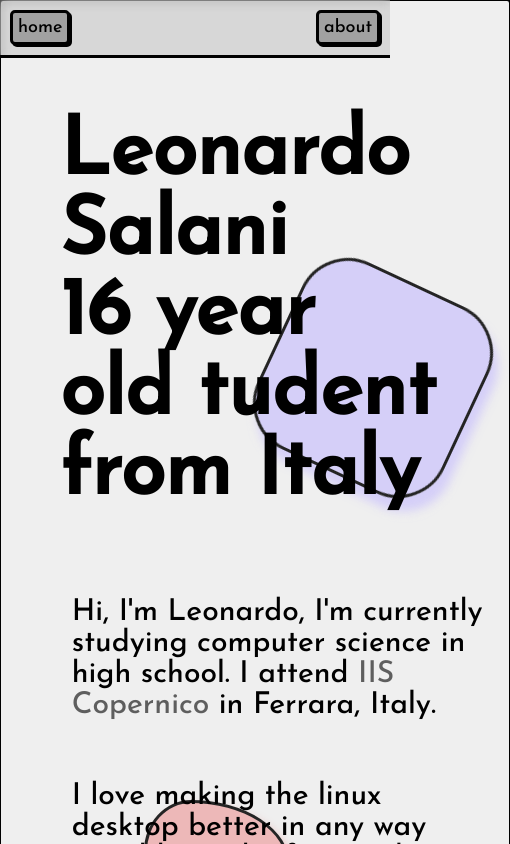
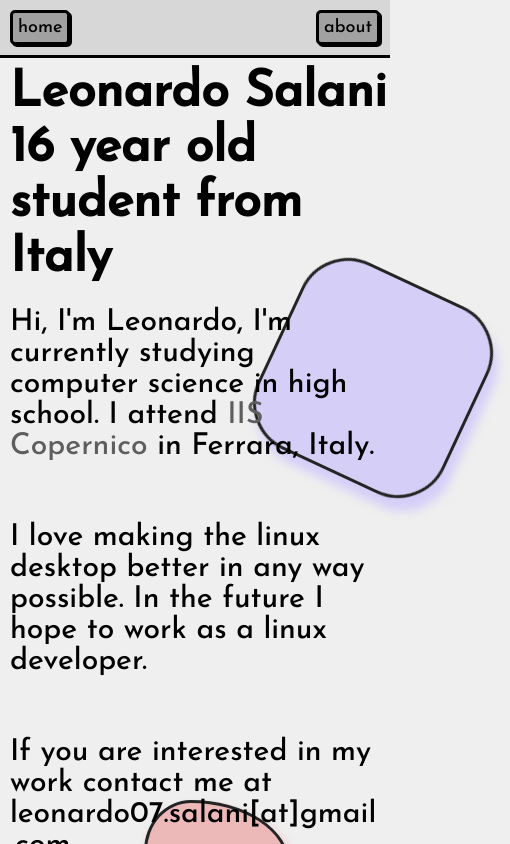
Before and after one commit to SalaniLeo/SalaniLeo, a SvelteKit app: page /about in a window 390 px wide. Shown: the top 844 px of the page, 510 px wide, since content can reach past the window. Built offline with nearby package versions, Linux system fonts and the light colour scheme.

Commit message:
Added mobile

```diff
--- a/src/app.css
+++ b/src/app.css
@@ -13,10 +13,14 @@
   }
 
   .container{
+    height: fit-content;
+    padding: 40px;
+    width: 50vw;
+  }
+
+  .full{
     height: 100vh;
-    padding: 40px;
-    min-height: 700px;
-    width: 50vw;
+    max-height: 1080px;
   }
 
   * {
@@ -57,6 +61,12 @@
   .title {
     color: var(--text-color);
     font-size: 50px;
+  }
+
+  .screenshot{
+    width: 100%;
+    position: relative;
+    left: -10px;
   }
 
   .button {
@@ -131,6 +141,25 @@
     transform: scaleX(1);
   }
 
-  @media screen and (max-width: 768px) {
-
+  @media screen and (max-width: 900px) {
+    #rightcontent {
+      display: none;
+    }
+    #scrollview {
+      width: 100vw !important;
+    }
+    .container{
+      padding: 10px;
+      padding-top: 20px;
+      width: 100vw;
+    }
+    #list {
+      display: grid;
+      color: var(--link-color);
+      position: relative;
+      left: -20px;
+    }
+    .border{
+      border-bottom: 2px solid #242424;
+    }
   }
--- a/src/app.html
+++ b/src/app.html
@@ -4,6 +4,7 @@
 		<meta charset="utf-8" />
 		<link rel="icon" href="%sveltekit.assets%/favicon.png" />
 		<meta name="viewport" content="width=device-width" />
+		<meta name="theme-color" content="#d7d7d7">
 		<title>salaniLeo</title>
 		%sveltekit.head%
 	</head>
--- a/src/routes/+layout.svelte
+++ b/src/routes/+layout.svelte
@@ -18,7 +18,14 @@
   const cx = height / 2;
   const cy = width / 2;
 
+  function isMobile() {
+    return /Android|webOS|iPhone|iPad|iPod|BlackBerry|IEMobile|Opera Mini/i.test(
+      navigator.userAgent
+    );
+  }
+
   onMount(() => {
+    if (!isMobile()) {
       const initCursor = () => {
         document.addEventListener("mousemove", (e) => {
           x = e.clientX;
@@ -43,6 +50,7 @@
       };
 
       initCursor();
+    }
   });
 </script>
 
--- a/src/routes/about/+page.svelte
+++ b/src/routes/about/+page.svelte
@@ -1,6 +1,6 @@
 <div class="container">
   <div class="title">
-    <h1>Leonardo Salani <br /> 16 year old tudent from Italy</h1>
+    <h1>Leonardo Salani <br /> 16 year old student from Italy</h1>
   </div>
   <div class="about">
     <p>
@@ -16,7 +16,7 @@
     </p>
     <p class="space">
       If you are interested in my work contact me at
-      leonardo07.salani@gmail.com.
+      leonardo07.salani[at]gmail.com
     </p>
   </div>
   <!-- <div class="title">
@@ -26,13 +26,6 @@
 </div>
 
 <style>
-  .container {
-    outline: auto;
-    padding: 60px;
-    width: 100vw;
-    text-align: left;
-    position: relative;
-  }
   .about {
     position: relative;
     width: 70%;
@@ -43,6 +36,28 @@
     font-size: 30px !important;
   }
   .title {
-    font-size: 40px;
+    font-size: 4vh;
+  }
+  @media screen and (max-width: 900px) {
+    .title {
+      position: relative;
+      top: 12px;
+      font-size: 25px;
+      line-height: 55px;
+    }
+    .about {
+      position: relative;
+      top: -30px;
+      width: 100%;
+      left: 0%;
+      padding-right: 10px;
+      display: grid;
+      overflow-wrap: break-word;
+      word-wrap: break-word;
+      word-break: break-word;
+    }
+    p {
+      width: 95%;
+    }
   }
 </style>
--- a/src/routes/forecast.svelte
+++ b/src/routes/forecast.svelte
@@ -11,6 +11,7 @@
     <img
       src="https://raw.githubusercontent.com/SalaniLeo/Forecast/master/data/images/app1.png"
       alt="screenshot"
+      class="screenshot"
       width="80%"
     />
     <p>Made during the summer of 2023</p>
--- a/src/routes/immagini.svelte
+++ b/src/routes/immagini.svelte
@@ -8,7 +8,7 @@
     <p>
       Immagini was a project I was working on mainly to learn python and how
       AppImages files worked. Also made with Gtk and LibAdwaita
-      <img src={immagini} alt="immagini" />
+      <img src={immagini} class="screenshot" alt="immagini" />
     </p>
     <p>Made during the spring of 2023</p>
   </div>
--- a/src/routes/other.svelte
+++ b/src/routes/other.svelte
@@ -13,7 +13,7 @@
       >.
     </p>
     <p>Here is a list of what I coded:</p>
-    <div id="list" style="transform: translateX(20px);">
+    <div id="list">
       <a
         class="link pr"
         href="https://github.com/SalaniLeo/weather.salanileo.dev"
@@ -48,10 +48,11 @@
   #list {
     display: grid;
     color: var(--link-color);
+    transform: translateX(20px);
   }
   .pr {
-    width: fit-content;
     font-size: 20px;
     padding: 5px;
+    width: fit-content;
   }
 </style>
```
Also changed, not shown: src/routes/+page.svelte (+9 -7 lines), src/routes/home.svelte (+2 -6 lines), src/routes/weather.svelte (+6 -6 lines). Lines whose indentation alone changed are shown as unchanged.
